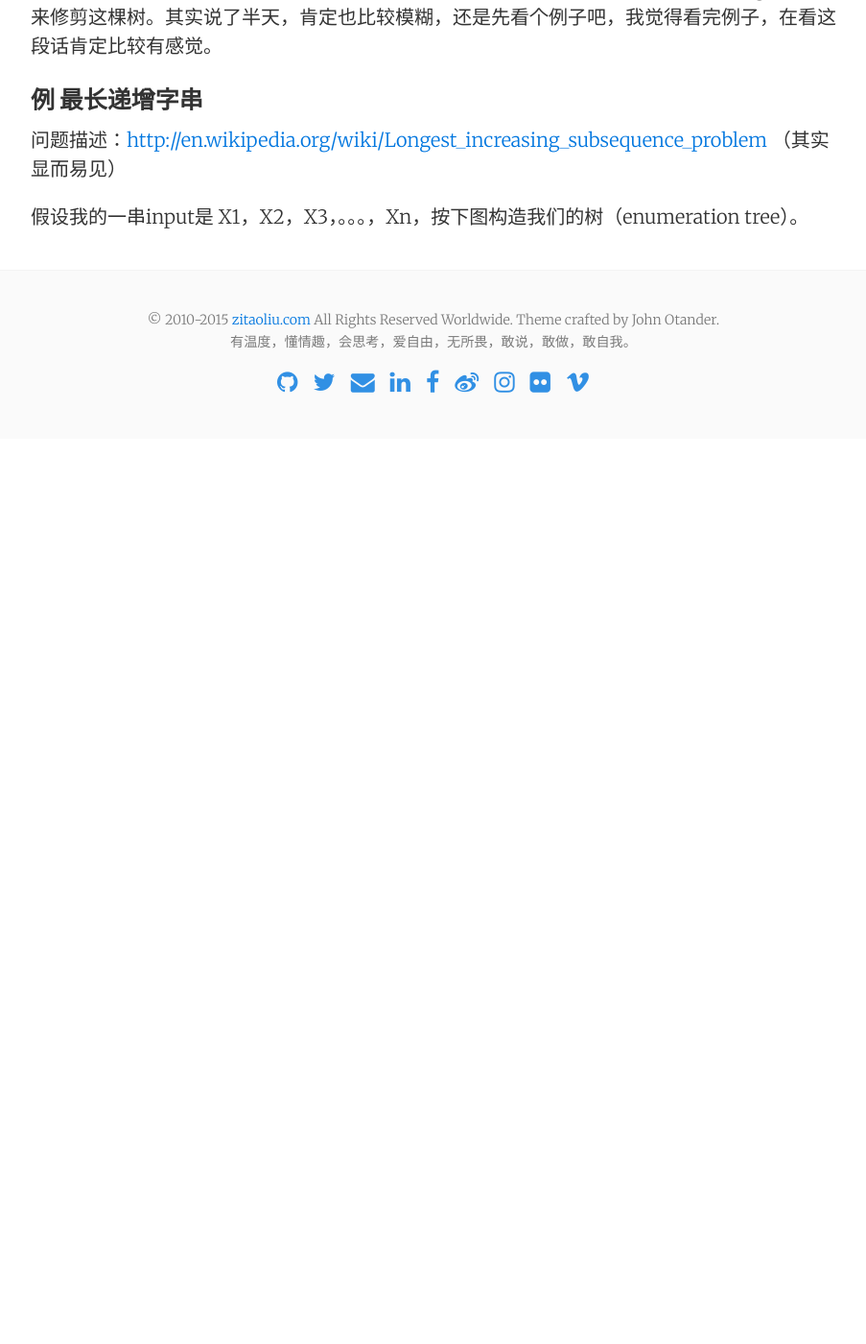
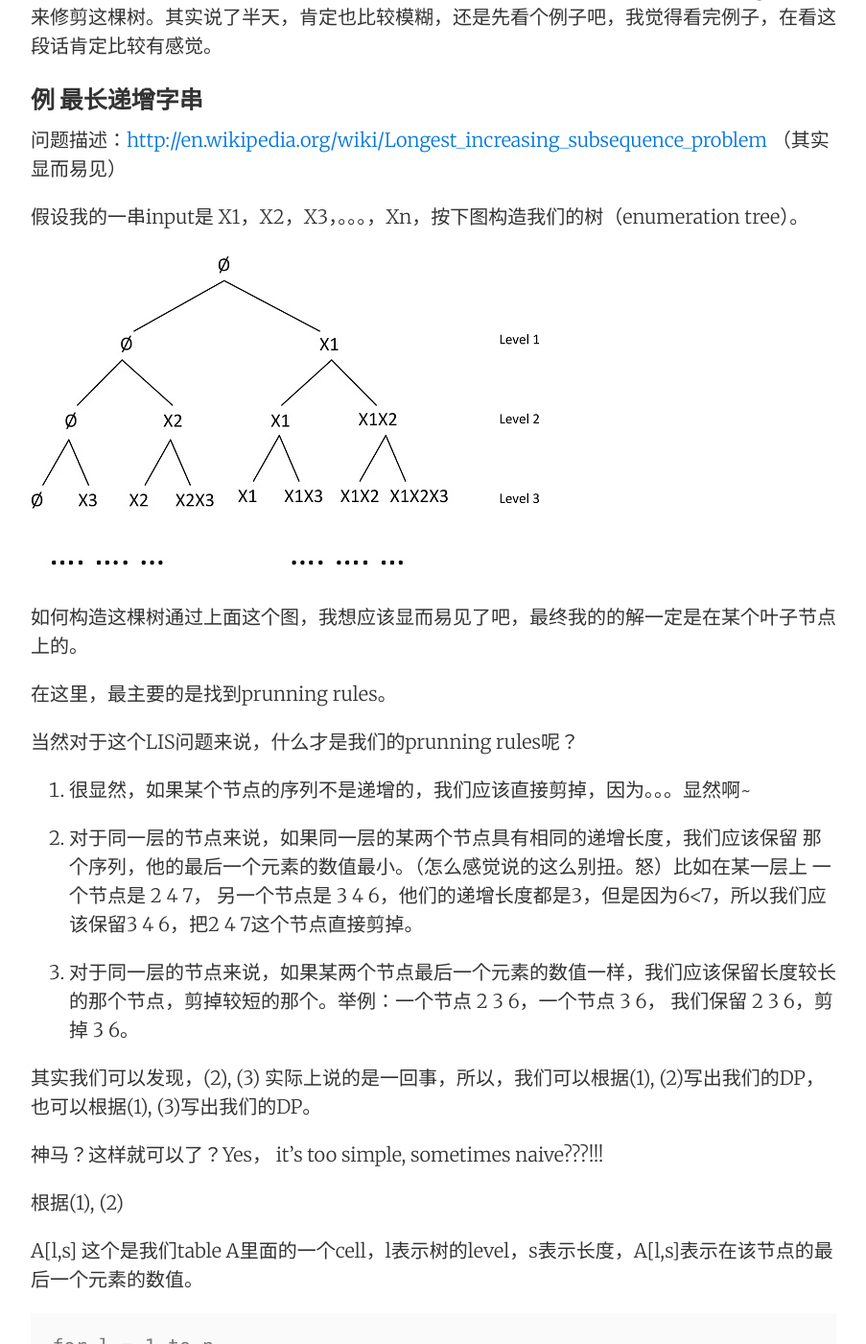
Before and after one commit to zitaoliu/zitaoliu.github.io, a Jekyll site: the page built from _posts/2011-04-14-introduction-to-algorithm-dynamic-programming.md, in a window 1280 px wide and 1400 px high, scrolled down 5089 px. Shown: the whole window at 96% size, without its empty margins (188-1091 px from the left). Built offline with Jekyll 4.4.1, drawn with Linux system fonts in a browser that asks for light colours; nearby versions of some CDN libraries; formulas are drawn with MathJax 3; comment, search, counter and statistics services are not loaded; before the commit the page ends 5546 px from its top, so only the background shows below that; some of the changed text lies outside the part shown.

Commit message:
new edits on drink and algo post
new edits on drink and algo post

```diff
--- a/_posts/2011-04-14-introduction-to-algorithm-dynamic-programming.md
+++ b/_posts/2011-04-14-introduction-to-algorithm-dynamic-programming.md
@@ -177,7 +177,7 @@
 
 =========================================
 
-下面主要介绍一下，我们老师发明的那个方法，穷尽搜索加减枝~还是exhaust search with pruning好听 O(∩_∩)O~
+下面主要介绍一下，我们老师发明的那个方法，穷尽搜索加减枝~还是exhaust search with pruning~听起来是不是有几分神似狂拽酷炫吊炸天的感觉~O(∩_∩)O~
 
 这个方法的主要思想也就是首先通过构造一棵树，使得树的叶子节点成为一个可能的最终的解，换句话说也就是最后的答案一定蕴育在树的最下面一层的某个叶子节点中。很显然，一般情况下这个树还是比较好构造的，毕竟不用考虑什么条件，就是一个exhaust 展开的过程，但是随着这个树的展开，分枝越来越多，这样肯定是不make sense的，所以需要找到一些pruning rules，来修剪这棵树。其实说了半天，肯定也比较模糊，还是先看个例子吧，我觉得看完例子，在看这段话肯定比较有感觉。
 
@@ -186,3 +186,54 @@
 问题描述：[http://en.wikipedia.org/wiki/Longest_increasing_subsequence_problem](http://en.wikipedia.org/wiki/Longest_increasing_subsequence_problem)   （其实显而易见）
 
 假设我的一串input是 X1，X2，X3，。。。，Xn，按下图构造我们的树（enumeration tree）。
+
+![Longest_increasing_subsequence_problem](/images/posts/{{ page.date | date: site.date_dir_format }}/lis_tree.jpg)
+
+如何构造这棵树通过上面这个图，我想应该显而易见了吧，最终我的的解一定是在某个叶子节点上的。
+
+在这里，最主要的是找到prunning rules。
+
+当然对于这个LIS问题来说，什么才是我们的prunning rules呢？
+
+1. 很显然，如果某个节点的序列不是递增的，我们应该直接剪掉，因为。。。显然啊~
+
+2. 对于同一层的节点来说，如果同一层的某两个节点具有相同的递增长度，我们应该保留 那个序列，他的最后一个元素的数值最小。（怎么感觉说的这么别扭。怒）比如在某一层上  一个节点是 2 4 7， 另一个节点是 3 4 6，他们的递增长度都是3，但是因为6<7，所以我们应该保留3 4 6，把2 4 7这个节点直接剪掉。
+
+3. 对于同一层的节点来说，如果某两个节点最后一个元素的数值一样，我们应该保留长度较长的那个节点，剪掉较短的那个。举例：一个节点  2  3  6，一个节点  3  6， 我们保留 2 3 6，剪掉 3 6。
+
+其实我们可以发现，(2), (3) 实际上说的是一回事，所以，我们可以根据(1), (2)写出我们的DP，也可以根据(1), (3)写出我们的DP。
+
+神马？这样就可以了？Yes， it's too simple, sometimes naive???!!!
+
+根据(1), (2)
+
+A[l,s] 这个是我们table A里面的一个cell，l表示树的level，s表示长度，A[l,s]表示在该节点的最后一个元素的数值。
+
+~~~
+for l = 1 to n
+  for s = 1 to l
+    if A[l,s] then
+      A[l+1,s] = min(A[l+1,s], A[l,s])
+    if A[l,s] < X_{l+1} then
+      A[l+1,s+1] = min(A[l+1,s+1], X_l+1)
+~~~
+
+根据（1）（3）
+
+A[l,s] 这个是我们table A里面的一个cell，l表示树的level，s表示该节点的最后一个元素的下标，即最后一个元素是Xs，A[l,s]表示长度。
+
+for l = 1 to n
+
+　　for s = 1 to l
+
+　　　　if A[l,s] then
+
+　　　　　　A[l+1,s] = max(A[l+1,s], A[l,s])
+
+　　　　if Xs < X_{l+1} //如果在l+1层新添加的元素可以增加我们的序列的长度
+
+　　　　　　//A[l+1,s]+1 表示在原来的基础上在加上这个新元素
+
+　　　　　　//A[l+1,l+1] 表示在以新来的的元素X_{l+1}结尾的序列中，找一个最长的出来。
+
+　　　　　　A[l+1,l+1] = max(A[l+1,l+1], A[l+1,s]+1)
```
Also changed, not shown: mixology.md (+1 -1 lines), publications.md (+1 -1 lines), images/posts/2011/04/14/lis_tree.jpg (added).
